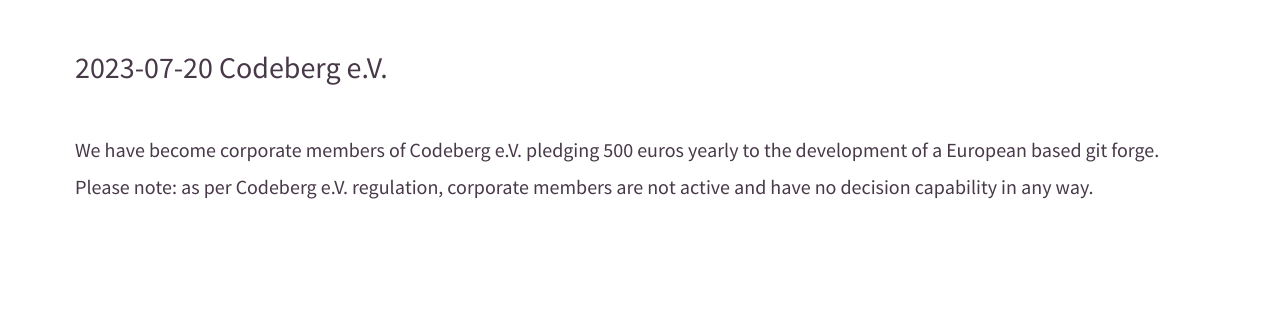
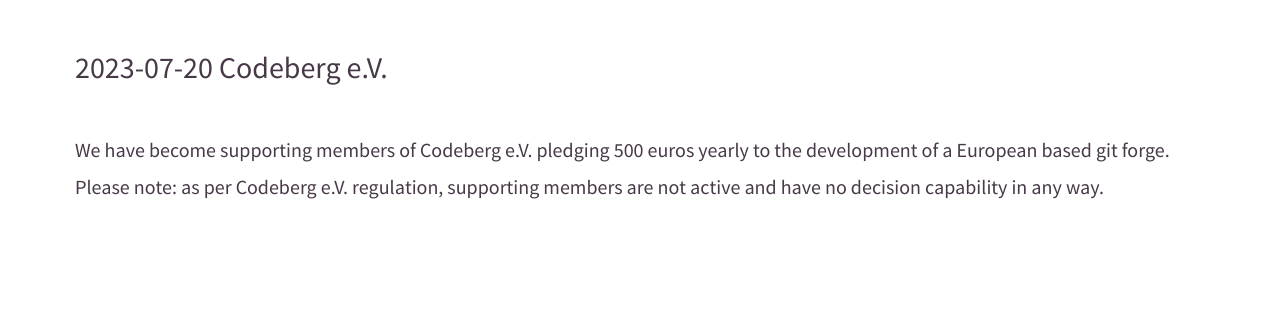
Before and after one commit to lareira-digital/lareira-digital-website, a Python web app: template templates/pages/contributions.html in a window 1280 px wide. Shown: the part 363-695 px from the top of the page. Run offline with Jinja, Linux system fonts and the light colour scheme; the template is opened without the code that fills it, so the values that code supplies are empty.

Commit message:
Change incorrect wording

```diff
--- a/templates/pages/contributions.html
+++ b/templates/pages/contributions.html
@@ -12,8 +12,8 @@
 <div class="container-fluid maincontent">
     <div class="container">
         <h3>2023-07-20 Codeberg e.V.</h3>
-        <p>We have become corporate members of Codeberg e.V. pledging 500 euros yearly to the development
-            of a European based git forge. Please note: as per Codeberg e.V. regulation, corporate members
+        <p>We have become supporting members of Codeberg e.V. pledging 500 euros yearly to the development
+            of a European based git forge. Please note: as per Codeberg e.V. regulation, supporting members
             are not active and have no decision capability in any way.</p>
     </div>
 </div>
```
